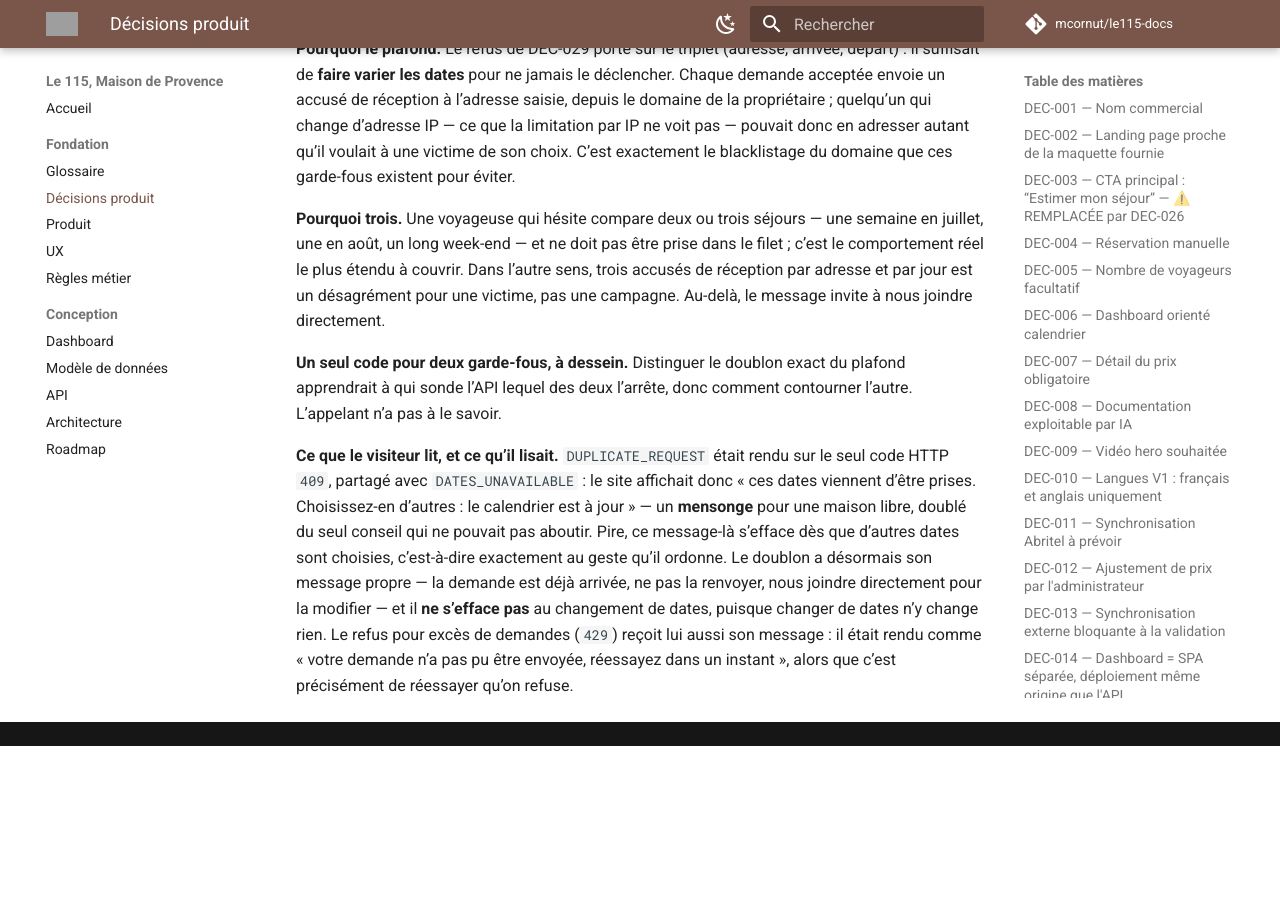
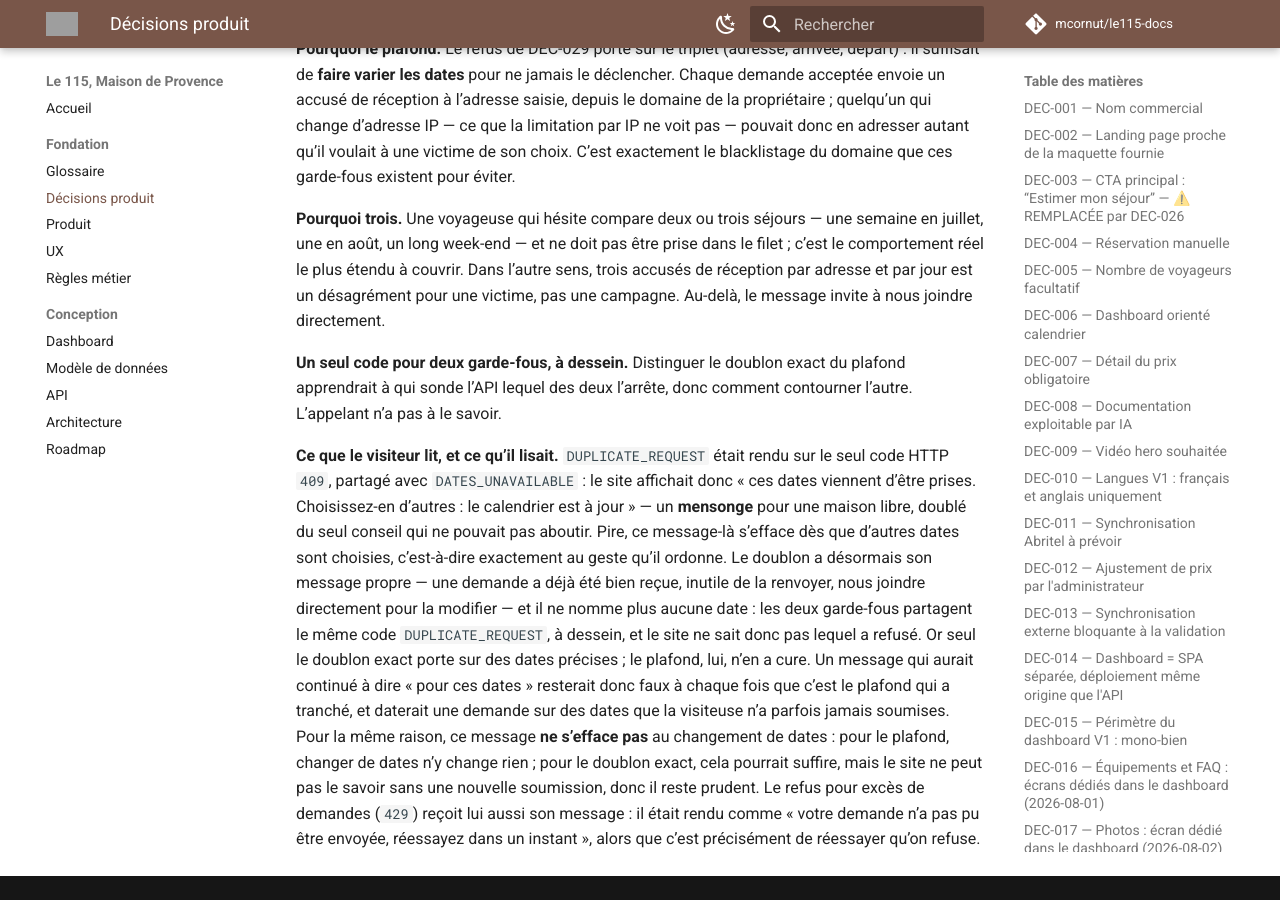
Before and after one commit to mcornut/le115-docs, an MkDocs documentation site: the page built from docs/00-Product-Decisions.md, in a window 1280 px wide and 900 px high, scrolled down 12828 px. Built offline with MkDocs 1.6.1 and Material for MkDocs 9.7.7, drawn with Linux system fonts in a browser that asks for light colours; comment, search, counter and statistics services are not loaded; before the commit the page ends 13574 px from its top, so only the background shows below that; grey boxes are pictures that could not be loaded.

Commit message:
fix(decisions): corriger DEC-030 sur le message de doublon et les dates
Le paragraphe justifiait la persistance du message au changement de dates par
« changer de dates n'y change rien » — vrai seulement pour le plafond par
adresse, faux pour le doublon exact (qui porte sur le triplet
adresse+arrivée+départ, donc changer de dates pourrait le lever). Réécrit pour
décrire ce que le message dit vraiment : il ne nomme plus aucune date, faute
pour le site de savoir lequel des deux garde-fous a tranché, et il reste
affiché par prudence plutôt que par certitude.

Co-Authored-By: Claude Opus 5 <noreply@anthropic.com>

```diff
--- a/docs/00-Product-Decisions.md
+++ b/docs/00-Product-Decisions.md
@@ -576,9 +576,18 @@ affichait donc « ces dates viennent d’être prises. Choisissez-en d’autres
 le calendrier est à jour » — un **mensonge** pour une maison libre, doublé du
 seul conseil qui ne pouvait pas aboutir. Pire, ce message-là s’efface dès que
 d’autres dates sont choisies, c’est-à-dire exactement au geste qu’il ordonne.
-Le doublon a désormais son message propre — la demande est déjà arrivée, ne
-pas la renvoyer, nous joindre directement pour la modifier — et il **ne
-s’efface pas** au changement de dates, puisque changer de dates n’y change
-rien. Le refus pour excès de demandes (`429`) reçoit lui aussi son message :
+Le doublon a désormais son message propre — une demande a déjà été bien
+reçue, inutile de la renvoyer, nous joindre directement pour la modifier —
+et il ne nomme plus aucune date : les deux garde-fous partagent le même code
+`DUPLICATE_REQUEST`, à dessein, et le site ne sait donc pas lequel a refusé.
+Or seul le doublon exact porte sur des dates précises ; le plafond, lui, n’en
+a cure. Un message qui aurait continué à dire « pour ces dates » resterait
+donc faux à chaque fois que c’est le plafond qui a tranché, et daterait une
+demande sur des dates que la visiteuse n’a parfois jamais soumises. Pour la
+même raison, ce message **ne s’efface pas** au changement de dates : pour le
+plafond, changer de dates n’y change rien ; pour le doublon exact, cela
+pourrait suffire, mais le site ne peut pas le savoir sans une nouvelle
+soumission, donc il reste prudent. Le refus pour excès de demandes (`429`)
+reçoit lui aussi son message :
 il était rendu comme « votre demande n’a pas pu être envoyée, réessayez dans
 un instant », alors que c’est précisément de réessayer qu’on refuse.
```
